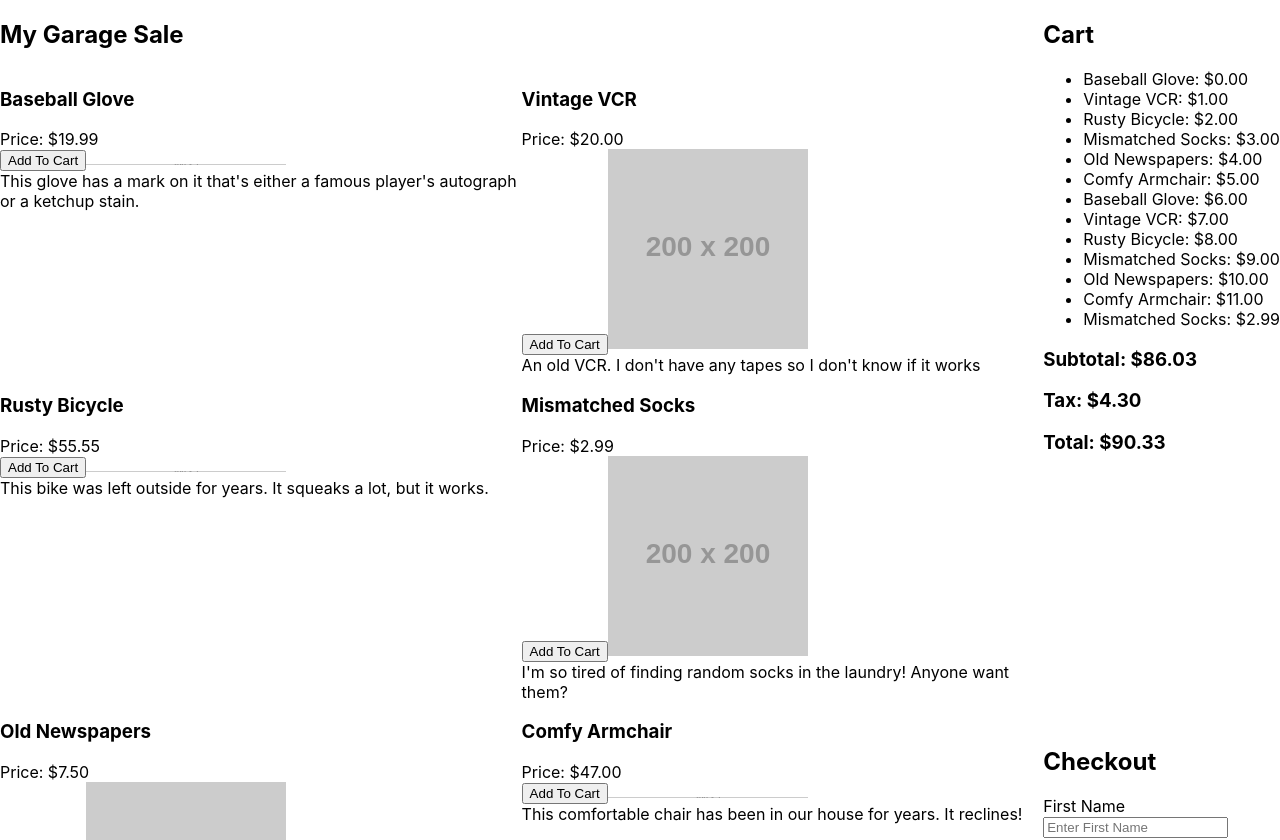
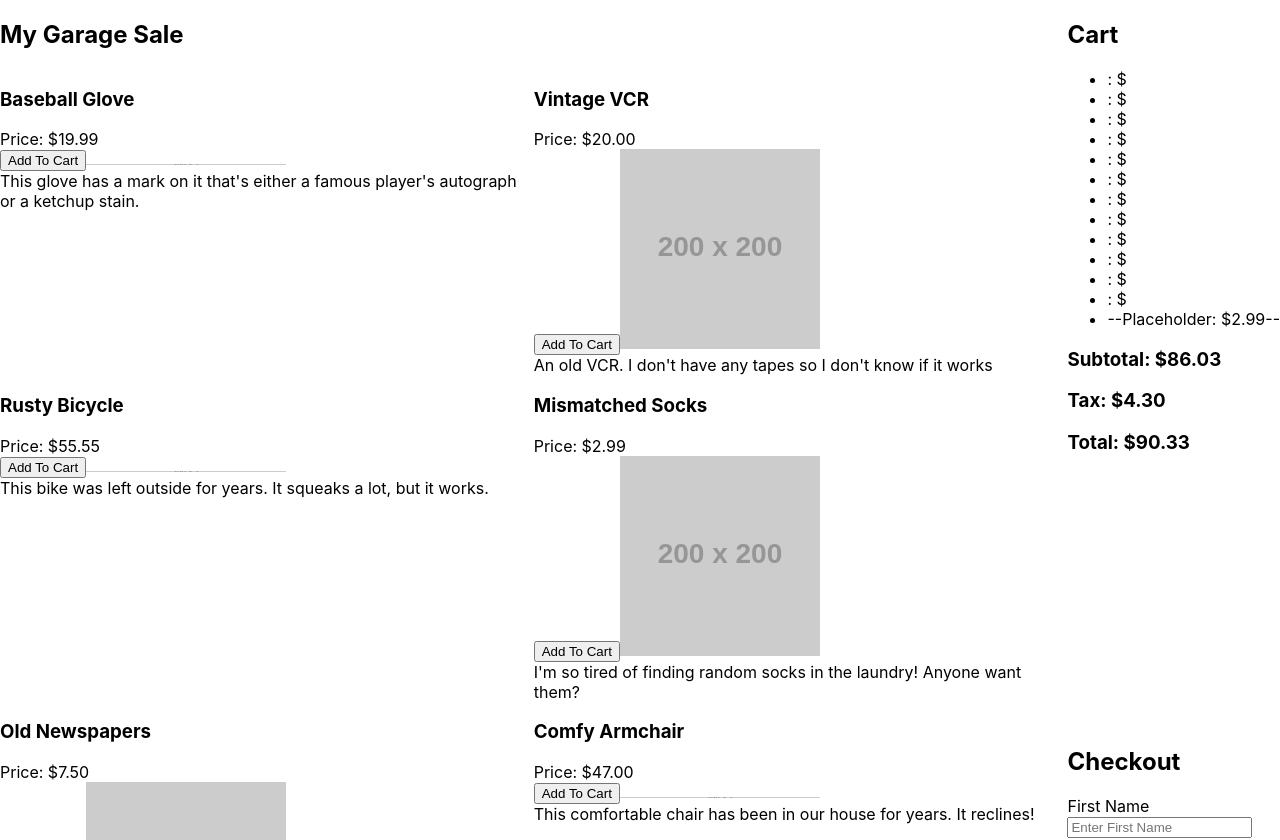
Before and after one commit to christina-ml/weekend-8-0-mid-module-three-assessment, a React (Create React App) app: page / in a window 1280 px wide. Shown: the top 840 px of the page. Built offline with nearby package versions, Linux system fonts and the light colour scheme.

Commit message:
work on finding out why this.props.productListArr.map doesn't have the right values in it

```diff
--- a/src/components/Cart.js
+++ b/src/components/Cart.js
@@ -12,9 +12,9 @@ class Cart extends Component{
     }
 
     render(){
-        let cartListItem = this.props.productListArr.map((product, price)=>{
+        let cartListItem = this.props.productListArr.map((product)=>{
             return (
-                <li>{product}: ${price.toFixed(2)}</li>
+                <li>{product.name}: ${product.price}</li>
             )
           })
 
@@ -23,7 +23,7 @@ class Cart extends Component{
                 <h2>Cart</h2>
                 <ul>
                     {cartListItem}
-                    <li>Mismatched Socks: $2.99</li>
+                    <li>--Placeholder: $2.99--</li>
                 </ul>
                 <div>
                     <h3>Subtotal: $86.03</h3>
```
